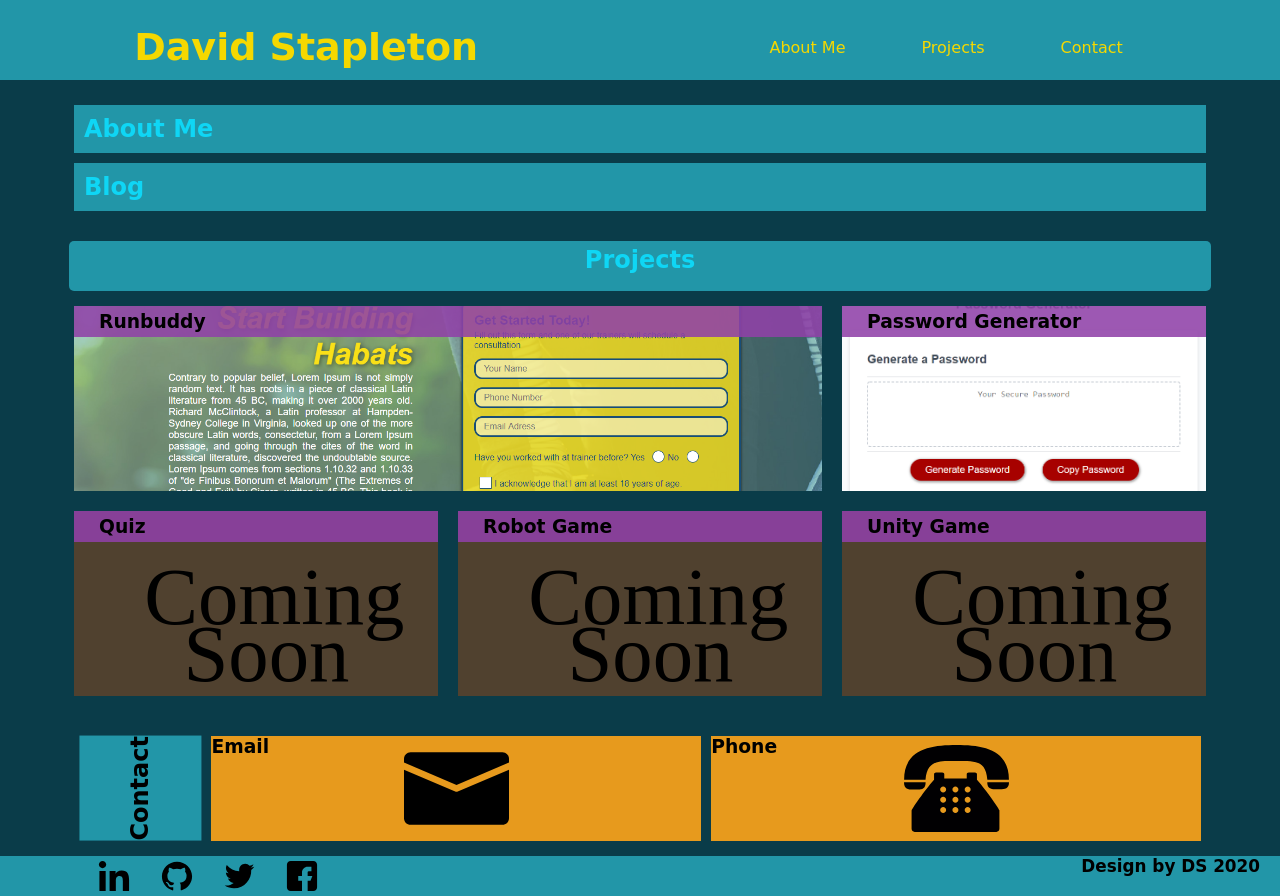
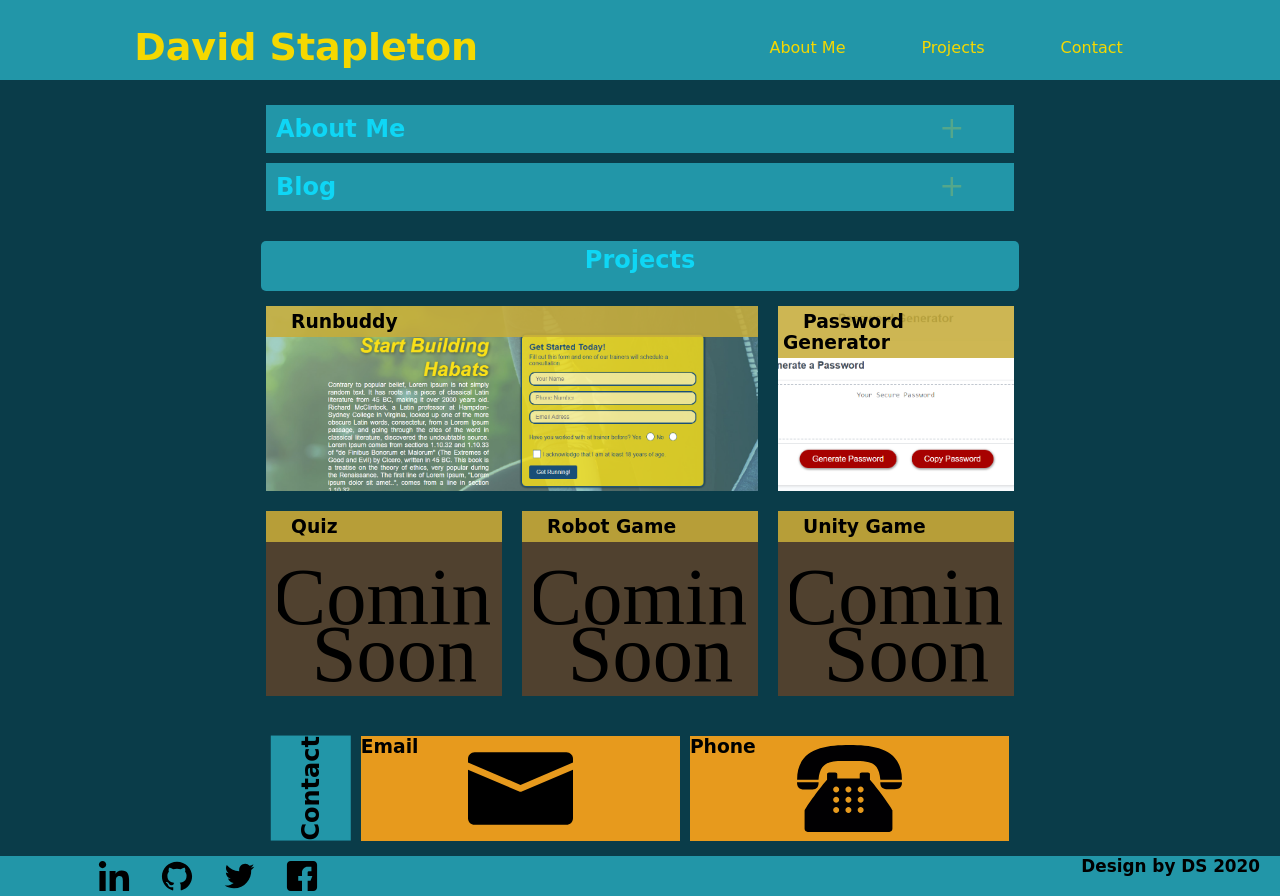
Before and after one commit to Dstapleton/Portfolio, a plain HTML site: page index.html in a window 1280 px wide. Drawn offline with Linux system fonts and the light colour scheme; a web font is replaced by a local one.

Commit message:
revised aboutme

```diff
--- /dev/null
+++ b/assets/css/@mediaquery.css
@@ -0,0 +1,17 @@
+/**/
+@media screen and (max-width:980px){
+   .hero {
+       width:80%;
+   }
+}
+/**/
+@media screen and (max-width:768px){
+   .hero {
+       width:100%;
+   }
+}
+
+/**/
+@media screen and (max-width:575px){
+
+}
--- a/assets/css/aboutme.css
+++ b/assets/css/aboutme.css
@@ -10,33 +10,59 @@
 }
 .aboutme-title,
 .blog-title {
-   width:100%;
-   background-color:var(--main-color);
+    cursor:pointer;
+    width:100%;
+    background-color:var(--main-color);
 }
-.aboutmeimg {
-    width:25%;
-    height:150px;
-    float:right;
+.aboutme-content article {
+    display:flex;
+    justify-content:space-between;
+}
+.aboutme-content article img {
+    margin:10px 10px 0 0;
+    width:15rem;
+    height:100%;
+    background-color: blue;
+    transition:opacity 0.3s ease-out;
+}
+.aboutme-content article p {
+    color: rgb(237, 255, 196);
+    margin:10px 0 0 10px;
+    width:80%;
+    font-size: 18px;
 }
 .aboutme-title h2,
 .blog-title h2 {
+    width:100%;
     padding:10px;
     color:var(--secondary-color);
 }
 .aboutme-content article,
 .blog-content article {
     max-height:0;
-    overflow:hidden;
+    opacity:0;
     transition:max-height 0.2s ease-out;
 }
-.aboutme-content article object {
-    width:70%;
-
-}
-.blog-content article object {
+.accordion {
+    position: relative;
     width:100%;
 }
-.aboutme p{
-    font-size: 26x;
+.active, .accordion:hover h2{
+    color:rgb(4, 41, 39);
+    background-color: rgb(90, 84, 35);
 }
+.accordion:after {
+    position:absolute;
+    content:'\002B';
+    font-size:30px;
+    color: rgb(84, 167, 139);
+    top:10%;
+    left:90%;
+}
+.active:after {
+    content:"\2212";
+    top:10%;
+    left:90%;
+}
+
 /**/
--- /dev/null
+++ b/assets/css/contact.css
@@ -0,0 +1,19 @@
+/* contact */
+.contact {
+    height:15vh;
+}
+.contactgrid {
+    display:grid;
+    grid-gap:10px;
+    width:100%;
+    grid-template-columns:0.5fr repeat(2,2fr);
+    padding:10px;
+}
+.contactgrid-1 {
+    display:flex;
+    writing-mode:vertical-lr;
+    transform:rotate(180deg);
+    align-items:center;
+    justify-content:center;
+    background-color:var(--main-color);
+}
--- /dev/null
+++ b/assets/css/projects.css
@@ -0,0 +1,93 @@
+/* projects */
+.project {
+    flex-direction: column;
+}
+.project-title {
+    display:flex;
+    padding:5px;
+    height:50px;
+    background-color:var(--main-color);
+    margin-bottom:10px;
+    border-radius:5px;
+    justify-content:center;
+}
+.project-title h2 {
+    color:var(--secondary-color);
+}
+.projectgrid {
+    display:grid;
+    grid-template-columns:repeat(3,1fr);
+    grid-template-rows:repeat(2,1fr);
+    grid-gap:20px;
+    justify-content:space-between;
+    height:50vh;
+    padding:5px;
+}
+.runbuddy {
+    grid-column:1/ span 2;
+    grid-row:1 / span 1;
+    background-image:url(../images/runbuddy.png);
+    background-size:cover;
+    background-position:center center;
+    background-attachment:local;
+}
+.runbuddy h3,
+.passwordgenerator h3,
+.comingsoon h3 {
+    text-indent:20px;
+    widows: 100%;
+    padding:5px;
+    background-color: #c7ad3ade;
+    position:relative;
+    z-index:1;
+}
+.passwordgenerator {
+    background-image:url(../images/passwordgenerator.png);
+    background-size:cover;
+    background-position:center center;
+    background-attachment:local;
+}
+.passwordgenerator,
+.runbuddy,
+.comingsoon {
+    position:relative;
+    background-color:rgba(160, 70, 17, 0.472);
+}
+.comingsoon {
+    background-image:url(../images/coming_soon.svg);
+    background-size:90% 70%;
+    background-repeat:no-repeat;
+    background-position:center bottom;
+    background-attachment:fixed;
+}
+/* Transitions */
+.runbuddy,
+.passwordgenerator,
+.comingsoon {
+    box-shadow:0;
+    transition:box-shadow 0.3s ease-out;
+}
+
+.runbuddy:hover,
+.comingsoon:hover,
+.passwordgenerator:hover {
+    box-shadow:0 10px 8px rgb(1, 33, 39);
+}
+.runbuddy:after,
+.comingsoon::after,
+.passwordgenerator::after{
+    content:"";
+    position:absolute;
+    background:linear-gradient(rgba(0, 0, 255, 0),rgb(2, 84, 95));
+    width:100%;
+    height:0;
+    bottom:0;
+    transition:height 0.3s ease-out;
+}
+.runbuddy:hover::after,
+.comingsoon:hover::after,
+.passwordgenerator:hover::after {
+    height:100%;
+}
+
+/**/
--- a/assets/css/style.css
+++ b/assets/css/style.css
@@ -71,96 +71,19 @@ header nav ul li a {
 .hero {
     display:flex;
     flex-wrap:wrap;
-    width:90vw;
+    width:60%;
     margin:15px auto 15px auto;
     padding:5px;
 }
 /**/
 
-/* projects */
-.project {
-    flex-direction: column;
-}
-.project-title {
-    display:flex;
-    padding:5px;
-    height:50px;
-    background-color:var(--main-color);
-    margin-bottom:10px;
-    border-radius:5px;
-    justify-content:center;
-}
-.project-title h2 {
-    color:var(--secondary-color);
-}
-.projectgrid {
-    display:grid;
-    grid-template-columns:repeat(3,1fr);
-    grid-template-rows:repeat(2,1fr);
-    grid-gap:20px;
-    justify-content:space-between;
-    height:50vh;
-    padding:5px;
-}
-.runbuddy {
-    grid-column:1/ span 2;
-    grid-row:1 / span 1;
-    background-image:url(../images/runbuddy.png);
-    background-size:cover;
-    background-position:center center;
-    background-attachment:local;
-    position:relative;
-}
-.runbuddy h3,
-.passwordgenerator h3,
-.comingsoon h3 {
-    text-indent:20px;
-    widows: 100%;
-    padding:5px;
-    background-color: #9041a8de;
-}
-.passwordgenerator {
-    background-image:url(../images/passwordgenerator.png);
-    background-size:cover;
-    background-position:center center;
-    background-attachment:local;
-}
-.passwordgenerator,
-.runbuddy,
-.comingsoon {
-    background-color:rgba(160, 70, 17, 0.472);
-}
-.comingsoon {
-    background-image:url(../images/coming_soon.svg);
-    background-size:90% 70%;
-    background-repeat:no-repeat;
-    background-position:center bottom;
-    background-attachment:fixed;
-}
 /**/
-/* contact */
-.contact {
-    height:15vh;
-}
-.contactgrid {
-    display:grid;
-    grid-gap:10px;
-    width:100%;
-    grid-template-columns:0.5fr repeat(2,2fr);
-    padding:10px;
-}
-.contactgrid-1 {
-    display:flex;
-    writing-mode:vertical-lr;
-    transform:rotate(180deg);
-    align-items:center;
-    justify-content:center;
-    background-color:var(--main-color);
-}
 .btn {
     cursor: pointer;
 }
 /**/
+
+
 
 /* footer section */
 footer {
--- a/assets/scripts/script.js
+++ b/assets/scripts/script.js
@@ -29,8 +29,11 @@ function accordion () {
     var panel= this.nextElementSibling;
     if (panel.style.maxHeight) {
         panel.style.maxHeight = null;
+        panel.style.opacity = 0;
+
     } else {
         panel.style.maxHeight=panel.scrollHeight + "px"
+        panel.style.opacity = 1;
     }
 }
 //
--- a/index.html
+++ b/index.html
@@ -4,9 +4,17 @@
     <link rel="stylesheet" href="./assets/css/style.css">
     <link rel="stylesheet" href="./assets/css/medialinks.css">
     <link rel="stylesheet" href="./assets/css/aboutme.css">
+    <link rel="stylesheet" href="./assets/css/projects.css">
+    <link rel="stylesheet" href="./assets/css/@mediaquery.css">
+    <link rel="stylesheet" href="./assets/css/contact.css">
     <link href="https://fonts.googleapis.com/css2?family=Charmonman:wght@400;700&family=Open+Sans:ital,wght@0,700;1,300&family=Overlock:ital,wght@0,400;0,700;0,900;1,400;1,700;1,900&family=Roboto&family=Sacramento&display=swap" rel="stylesheet">
     <meta charset="UTF-8">
     <meta name="viewport" content="width=device-width, initial-scale=1.0">
+    <!-- favicon -->
+    <link rel="apple-touch-icon" sizes="180x180" href="./assets/images/favicon_io/favicon.svg">
+    <link rel="icon" type="image/png" sizes="32x32" href="./assets/images/favicon_io/favicon.svg">
+    <link rel="icon" type="image/png" sizes="16x16" href="./assets/images/favicon_io/favicon.svg">
+    <link rel="manifest" href="./assets/images/favicon_io/site.webmanifest">
     <title>Portfolio-indext</title>
 </head>
 <body>
@@ -30,10 +38,27 @@
             <div class="aboutme-title accordion">
                 <h2>About Me</h2>
             </div>
-            <!-- img -->
             <article>
-                <object id=""data="./aboutme.html" type="">Aboutme</object>
-                <div class="aboutmeimg">Port image</div>
+                <div>
+                    <p>
+                        Hi, my name is David Stapleton. Welcome to the site!
+                        While here you can learn a little about me, view some of my previous,
+                        current and past projects.
+                    </p>
+                    <p>
+                        I am currently enrolled in the Coding Booth Camp program at University of Toronto.
+                        The program is very rigorous and intense, however,
+                        it cover lots of the new technologies and practises
+                        emerging in the web development industry. Some of which include: Advance CSS,
+                        JavaScript and Boot Strap.
+                        I am very confident that by the end of this program I will be well
+                        equipped and competent as a full stack developer.
+                    </p>
+                    <p>
+                    This site is only the tip of the iceberg!
+                    </p>
+                </div>
+               <img src="./assets/images/dstapleton.jpg" alt=""/>
             </article>
         </div>
         <!-- blog -->
```
Also changed, not shown: assets/images/favicon_io/favicon.svg (added), assets/images/favicon_io/site.webmanifest (added), 2 other files.
